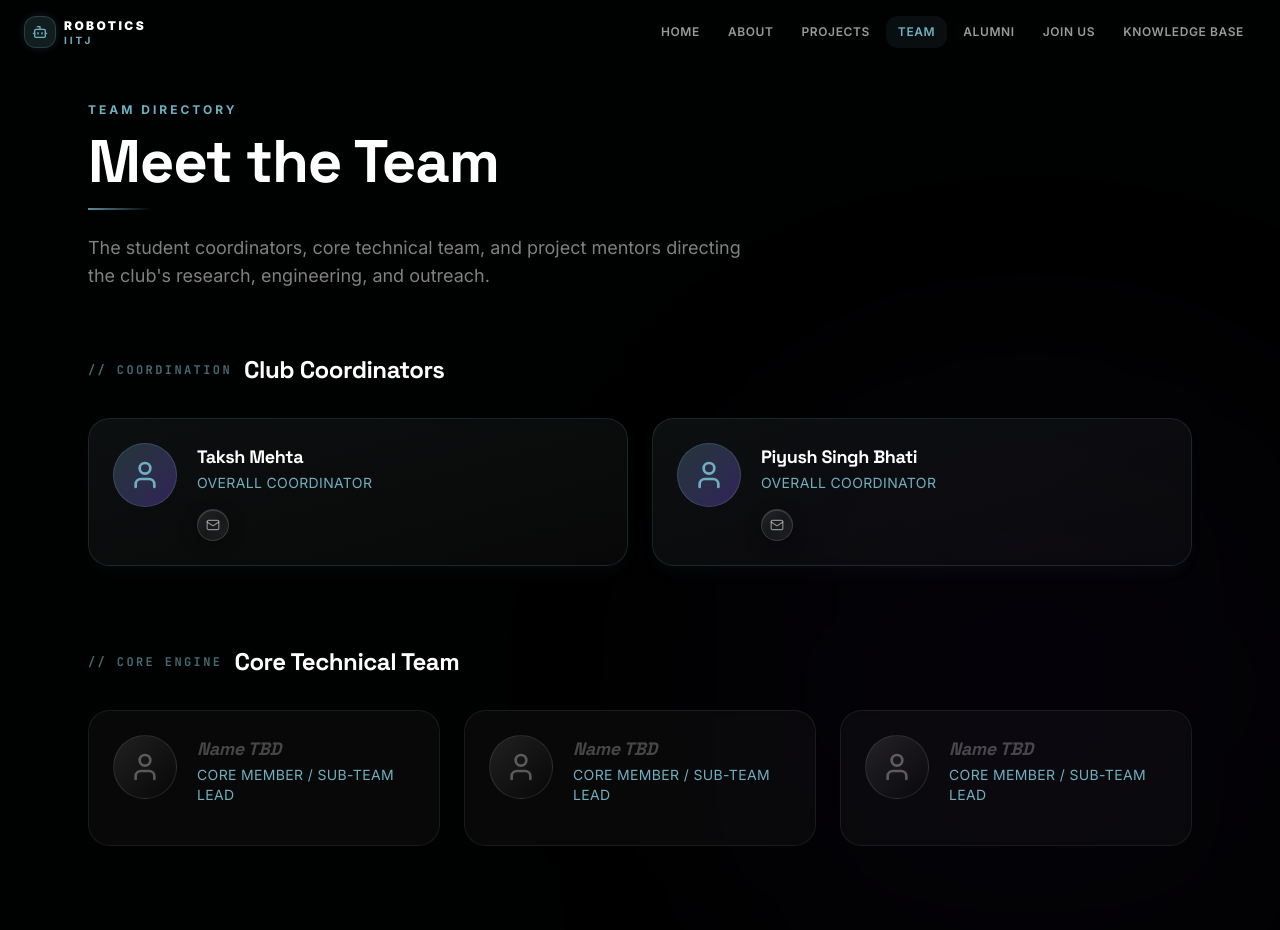
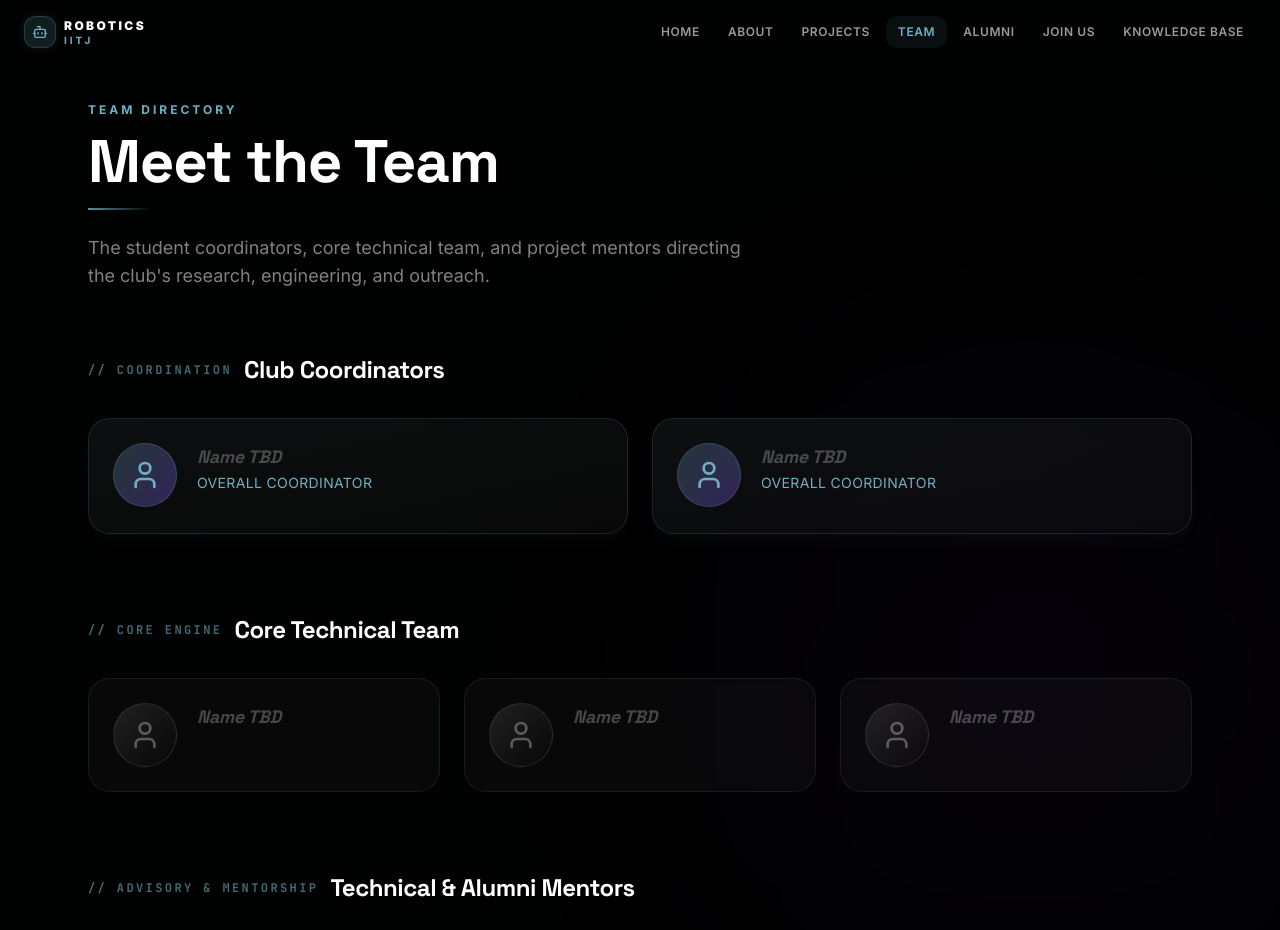
Before and after one commit to RoboticsClubIITJ/RoboticsClubIITJ.github.io, a Next.js app: page /team in a window 1280 px wide. Shown: the top 930 px of the page. Built offline with nearby package versions, Linux system fonts and the light colour scheme.

Commit message:
feat: add support for custom member images and update data templates

```diff
--- a/src/app/team/page.tsx
+++ b/src/app/team/page.tsx
@@ -31,12 +31,20 @@
       }`}
     >
       <div className="flex items-start gap-5">
-        <div className={`w-16 h-16 rounded-full border flex items-center justify-center flex-shrink-0 ${
+        <div className={`w-16 h-16 rounded-full border overflow-hidden flex items-center justify-center flex-shrink-0 ${
           highlight
             ? 'bg-gradient-to-br from-cyan-500/30 to-violet-500/30 border-cyan-500/30 text-cyan-400'
             : 'bg-gradient-to-br from-white/10 to-transparent border-white/10 text-white/30'
         }`}>
-          <User className="w-8 h-8" />
+          {member.image ? (
+            <img
+              src={member.image}
+              alt={member.name || 'Team Member'}
+              className="w-full h-full object-cover"
+            />
+          ) : (
+            <User className="w-8 h-8" />
+          )}
         </div>
         <div className="flex-1 min-w-0">
           <h3 className="text-white font-bold text-lg truncate">
--- a/src/lib/data.ts
+++ b/src/lib/data.ts
@@ -195,19 +195,21 @@
 export const coordinators: TeamMember[] = [
   {
     id: 1,
-    name: "Taksh Mehta",
+    name: "",
     role: "Overall Coordinator",
-    email: "robotics@iitj.ac.in",
+    email: "",
     linkedin: "",
     github: "",
+    image: "",
   },
   {
     id: 2,
-    name: "Piyush Singh Bhati",
+    name: "",
     role: "Overall Coordinator",
-    email: "robotics@iitj.ac.in",
+    email: "",
     linkedin: "",
     github: "",
+    image: "",
   },
 ];
 
@@ -215,26 +217,29 @@
   {
     id: 1,
     name: "",
-    role: "Core Member / Sub-team Lead",
+    role: "",
     email: "",
     linkedin: "",
     github: "",
+    image: "",
   },
   {
     id: 2,
     name: "",
-    role: "Core Member / Sub-team Lead",
+    role: "",
     email: "",
     linkedin: "",
     github: "",
+    image: "",
   },
   {
     id: 3,
     name: "",
-    role: "Core Member / Sub-team Lead",
+    role: "",
     email: "",
     linkedin: "",
     github: "",
+    image: "",
   },
 ];
 
@@ -246,6 +251,7 @@
     email: "",
     linkedin: "",
     github: "",
+    image: "",
   },
   {
     id: 2,
@@ -254,6 +260,7 @@
     email: "",
     linkedin: "",
     github: "",
+    image: "",
   },
 ];
 
```
